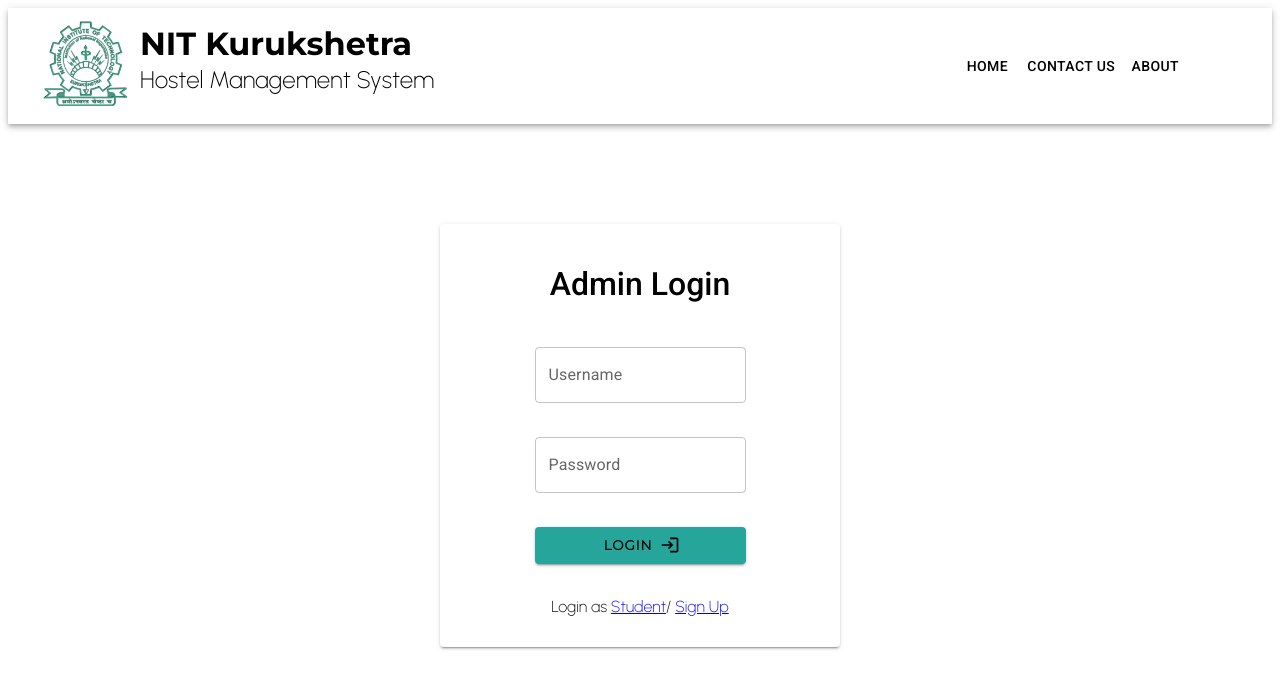
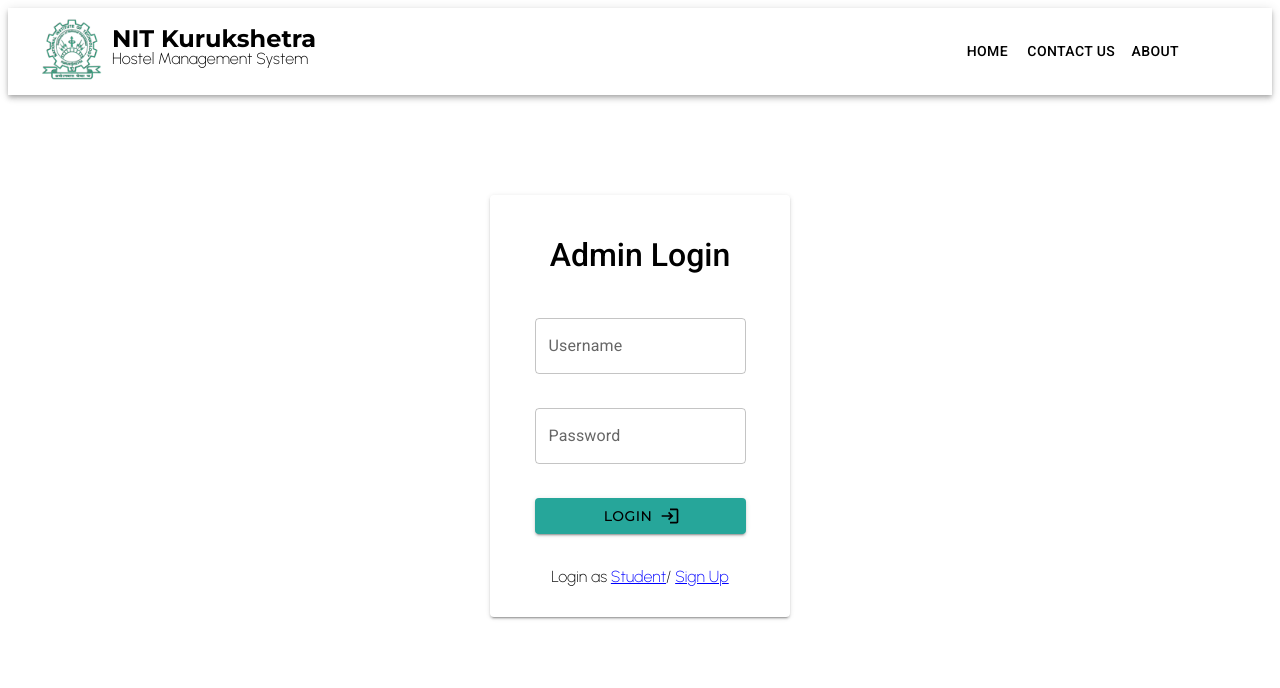
Before and after one commit to mxansari007/Nit-Hostel-Management, a React (Vite) app: page / in a window 1280 px wide. Shown: the top 688 px of the page. Built offline with nearby package versions, Linux system fonts and the light colour scheme.

Commit message:
add netlify

```diff
--- a/index.html
+++ b/index.html
@@ -2,13 +2,17 @@
 <html lang="en">
   <head>
     <meta charset="utf-8" />
-    <link rel="icon" href="../src/Components/images/logo.png" />
+    <link rel="icon" href="./src/Components/Navbar/assets/images/2.png" />
     <meta name="viewport" content="width=device-width, initial-scale=1" />
     <meta name="theme-color" content="#000000" />
     <meta
       name="description"
       content="NIT Hostel Management System"
     />
+    <link
+  rel="stylesheet"
+  href="https://fonts.googleapis.com/css?family=Public+Sans&display=swap"
+/>
     <link rel="preconnect" href="https://fonts.googleapis.com">
     <link rel="preconnect" href="https://fonts.gstatic.com" crossorigin>
     <link href="https://fonts.googleapis.com/css2?family=Merriweather:wght@400;700&family=Montserrat:wght@500;700&family=Roboto:wght@300;400;500;700&family=Urbanist:wght@200&display=swap" rel="stylesheet">
--- a/src/Components/Navbar/Navbar.jsx
+++ b/src/Components/Navbar/Navbar.jsx
@@ -55,13 +55,27 @@ const Navbar=()=> {
     <AppBar position="static">
       <Container maxWidth="xl" sx={{backgroundColor:'white'}}>
         <Toolbar disableGutters>
-
-          <i><img src={logo} id="logo"/></i>
+        <div className='logo-container'>
+          <div>
+          <img src={logo} id="logo"/>
+          </div>
           <div className="logo-heading">
-
           <h1>NIT Kurukshetra</h1>
           <p>Hostel Management System</p>
           </div>
+          </div>
+
+          <div className='logo-container-small'>
+          <div>
+          <img src={logo} id="logo"/>
+          </div>
+          <div className="logo-heading">
+          <h1>NIT Kkr</h1>
+          <p>HMS</p>
+          </div>
+          </div>
+
+
           <Box className="smallMenu" sx={{ flexGrow: 1, display: { xs: 'flex', md: 'none' } }}>
             <IconButton
               size="large"
--- a/src/Components/Navbar/assets/css/Navbar.css
+++ b/src/Components/Navbar/assets/css/Navbar.css
@@ -3,12 +3,14 @@
     color: black;
 }
 
-.logo-heading h1{font-family: 'Montserrat'; font-weight: 700; font-size: 2rem; text-align: left;margin-top: 10px;}
-.logo-heading p{font-family: 'Urbanist';  font-size: 1.5rem; text-align: left;margin-top: -20px;}
+.logo-heading h1{font-family: 'Montserrat'; font-weight: 700; font-size: 1.5rem; }
+.logo-heading p{font-family: 'Urbanist';  font-size: 1rem;margin-top: -20px;}
 #logo{
-    width: 108px;
-    padding: 10%;
+    width: 80px;
+    padding:10px;
 }
+
+
 
 .pages{
     padding-right: 5%;
@@ -24,9 +26,31 @@
 
 @media screen and (max-width:768px)  {
     .logo-heading h1{font-size: 1.4rem;}
-    .logo-heading p{font-size: 1.2rem;}
+    .logo-heading p{font-size: 1rem;}
     #logo{
         width:70px;
 
     }
+
+    .logo-container{
+        display:none;
+    }
+
+    .logo-container-small{
+        display: flex;
+        flex-direction: row;
+        justify-content: space-around;
+    }
 }
+
+@media screen and (min-width:768px) {
+    .logo-container{
+        display: flex;
+        flex-direction: row;
+        justify-content: space-around;
+    }
+
+    .logo-container-small{
+        display: none;
+    }
+}
--- /dev/null
+++ b/src/Components/smallComponents/Modals/UploadInstructions.jsx
@@ -0,0 +1,53 @@
+import { useState } from 'react';
+import Box from '@mui/material/Box';
+import Button from '@mui/material/Button';
+import Typography from '@mui/material/Typography';
+import Modal from '@mui/material/Modal';
+
+const style = {
+  position: 'absolute',
+  top: '50%',
+  left: '50%',
+  transform: 'translate(-50%, -50%)',
+  width: 400,
+  bgcolor: 'background.paper',
+  border: '2px solid #000',
+  boxShadow: 24,
+  p: 4,
+};
+
+const UploadInstructions = () => {
+
+  const [open, setOpen] = useState(false);
+  const handleOpen = () => setOpen(true);
+  const handleClose = () => setOpen(false);
+
+return (<>
+    <div>
+      <Button variant='contained' onClick={handleOpen}>Show Instructions</Button>
+      <Modal
+        open={open}
+        onClose={handleClose}
+        aria-labelledby="modal-modal-title"
+        aria-describedby="modal-modal-description"
+      >
+        <Box sx={style}>
+          <Typography id="modal-modal-title" variant="h6" component="h2">
+            Instructions For CSV
+          </Typography>
+          <Typography id="modal-modal-description" sx={{ mt: 2 }}>
+           <p> - other than password all fields are required</p>
+           <p> - first row is the table headings</p>
+           <p> - you can fill each row on new lines</p>
+            <p> - each cell entries are seprated by comma </p>
+          </Typography>
+          <Button variant='contained' sx={{my:'5px'}}><a href="https://drive.google.com/file/d/1FsPWB9CM9y61Q2Hy-lMWgiuVZVErW0vq/view?usp=drive_link" target='_blank'>Download Demo CSV</a></Button>
+        </Box>
+      </Modal>
+    </div>
+</>
+);
+
+}
+
+export default UploadInstructions
--- a/src/MainStyle/Css/Fonts.css
+++ b/src/MainStyle/Css/Fonts.css
@@ -14,3 +14,21 @@ p{
     font-family: 'Urbanist';
     font-weight: 400;
 }
+
+
+@media screen and (max-width:570px) {
+    h1{
+
+    }
+
+    h2{
+       font-size: 1.5;
+    }
+
+    p{
+        font-size: 1rem;
+    }
+
+
+
+}
--- a/src/Pages/Adminlogin/assets/css/AdminLogin.css
+++ b/src/Pages/Adminlogin/assets/css/AdminLogin.css
@@ -7,9 +7,9 @@
   flex-direction: column;
   justify-content: center;
   align-items: center;
- max-width: 400px;
- background-color: transparent;
- margin-top: 100px;
+  max-width: 300px;
+  background-color: transparent;
+  margin-top: 100px;
 
 }
 
--- a/src/Pages/Dashboard/UploadPage/UploadPage.jsx
+++ b/src/Pages/Dashboard/UploadPage/UploadPage.jsx
@@ -11,6 +11,7 @@ import Button from '@mui/material/Button'
 import Input from '@mui/material/Input';
 import './assets/css/Uploadpage.css';
 import axios from 'axios';
+import UploadInstructions from "../../../Components/smallComponents/Modals/UploadInstructions";
 
 const UploadPage = ()=>{
     let [tableHeads,setHeads] = useState([]);
@@ -88,12 +89,15 @@ const UploadPage = ()=>{
     return <>
 
 
+
     <div className="InputBox">
     <Input color="primary" type="file" id="file_upload"/>
     <Button onClick={handleFile} variant="contained">Upload</Button>
     </div>
 
-
+<div className="Instruction-btn">
+<UploadInstructions />
+</div>
 <div className="table">
     <TableContainer component={Paper}>
       <Table sx={{ minWidth: 650 }} aria-label="simple table">
--- a/src/Pages/Dashboard/UploadPage/assets/css/UploadPage.css
+++ b/src/Pages/Dashboard/UploadPage/assets/css/UploadPage.css
@@ -4,10 +4,17 @@
     justify-content: center;
     align-items: center;
     margin:auto;
-    height: 200px;
+    height: 100px;
 }
 
 .table{
     max-width: 1200px;
     margin: auto;
 }
+
+.Instruction-btn{
+    max-width: 400px;
+    margin:auto;
+    display: flex;
+    justify-content: center;
+}
--- a/src/Pages/Dashboard/Viewinfo/Viewinfo.jsx
+++ b/src/Pages/Dashboard/Viewinfo/Viewinfo.jsx
@@ -135,7 +135,7 @@ export default function App() {
             />
           ))}
         </div>
-
+        <div>
         <Grid container spacing={2}
           direction="row"
           justifyContent="flex-start"
@@ -158,6 +158,7 @@ export default function App() {
         <p>{state.departement?'MCA, M.tech, P.hd, B.tech':null}</p>
         </Grid>
         </Grid>
+        </div>
         <div className="buttons">
         <Button id="Submitbt" type="submit" variant="contained" sx={{marginRight:'10px'}}>
           Search
```
Also changed, not shown: 2 other files (tests, documents, lock files or other folders).
